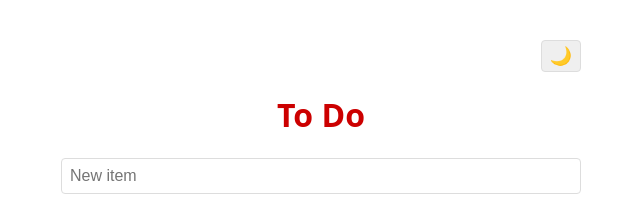
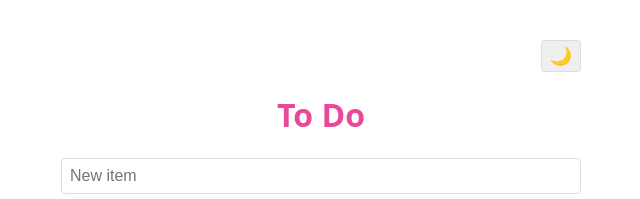
Before and after one commit to Giselleqi/todo, a plain HTML site: page index.html in a window 1280 px wide. Shown: the top 199 px of the page, 319-959 px from the left. Drawn offline with Linux system fonts and the light colour scheme.

Commit message:
Make page title pink
Co-Authored-By: Claude Sonnet 5.5 <noreply@anthropic.com>

```diff
--- a/index.html
+++ b/index.html
@@ -16,7 +16,7 @@
     --border: #3a3a42; --field: #26262c; --btn: #33333b; --overdue: #ff6b6b;
   }
   body { background: var(--bg); color: var(--fg); font-family: system-ui, sans-serif; max-width: 520px; margin: 40px auto; padding: 0 16px; }
-  h1 { text-align: center; color: var(--overdue); }
+  h1 { text-align: center; color: #ec4899; }
   .bar { text-align: right; }
   input, select, button { background: var(--field); color: var(--fg); border: 1px solid var(--border); border-radius: 4px; }
   button { background: var(--btn); }
```
